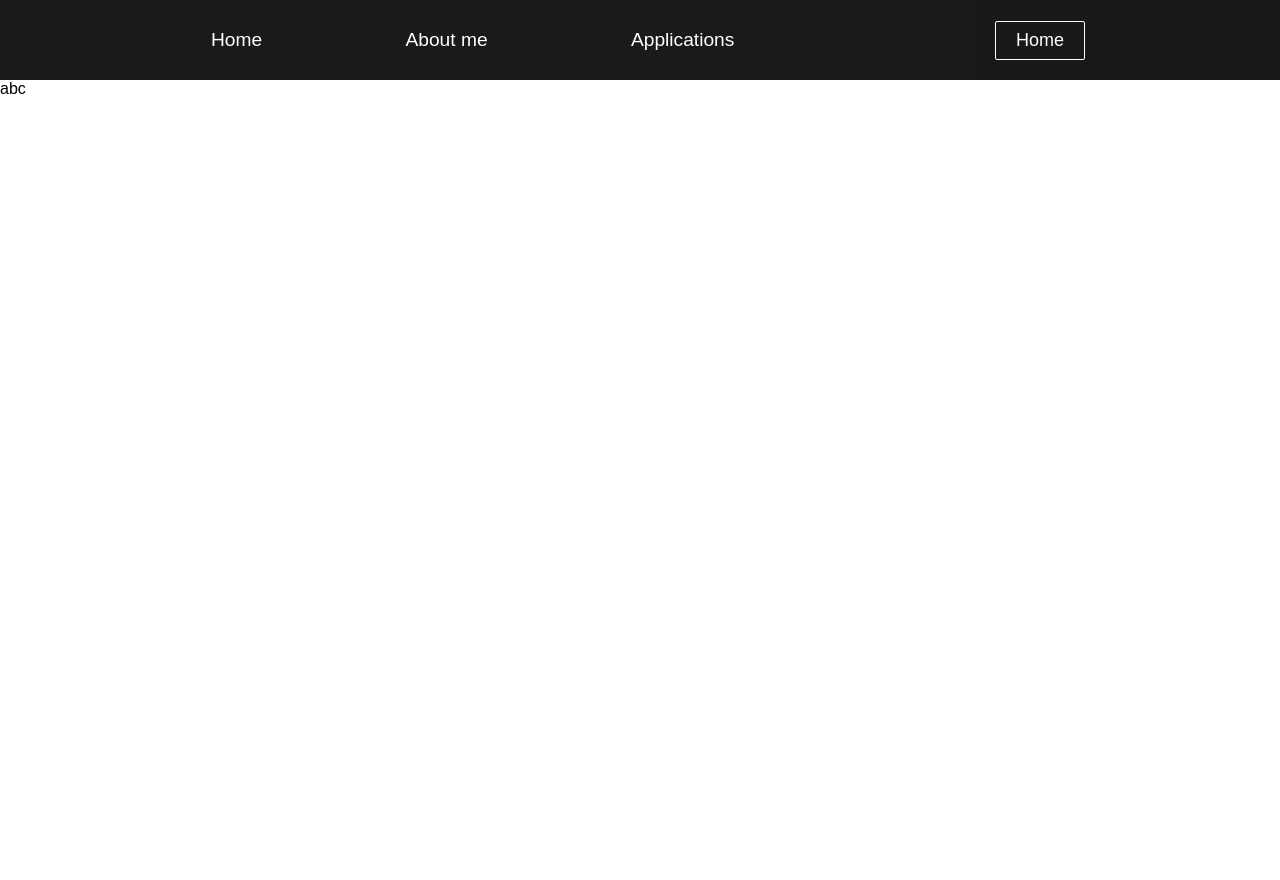
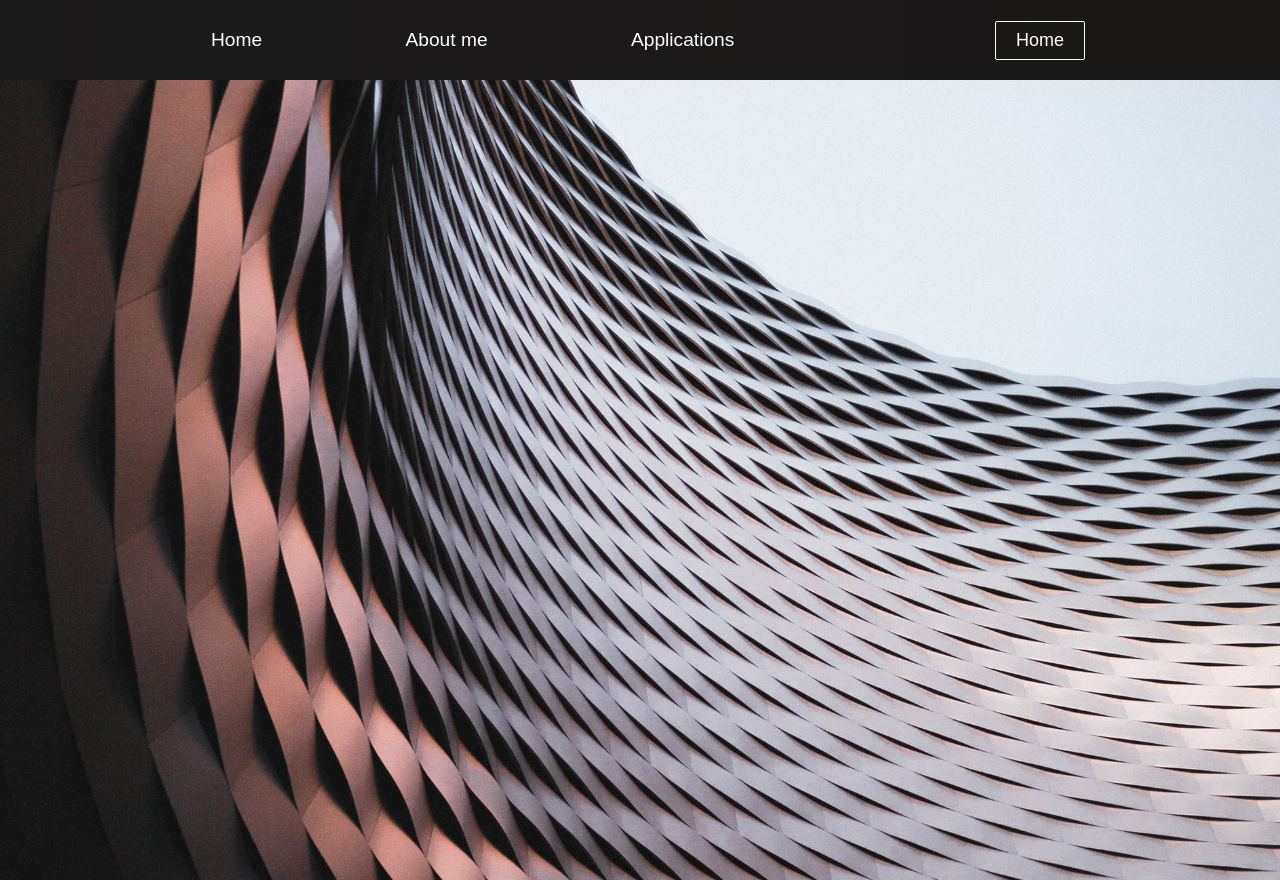
Before and after one commit to MaciejKlonicki/MyPortfolio, a React (Create React App) app: page /aboutme in a window 1280 px wide. Before the commit the page ends 800 px from the top, so only its background shows below. Built offline with nearby package versions, Linux system fonts and the light colour scheme; the HTML template or start-up script is replaced by a standard one.

Commit message:
I added about page and personalize that

```diff
--- a/src/components/Aboutme.css
+++ b/src/components/Aboutme.css
@@ -0,0 +1,6 @@
+.aboutme-image {
+    width: 100%;
+    height: 100%;
+    position: absolute;
+    object-fit: cover;
+}
--- a/src/components/Aboutme.js
+++ b/src/components/Aboutme.js
@@ -5,9 +5,22 @@ import './Aboutme.css'
 function Aboutme() {
   return (
     <div>
-      abc
-      </div>
+      <img
+      src='/images/z1.jpg'
+      alt='background-foto'
+      className='aboutme-image'
+      >
+      </img>
+    </div>
   )
 }
 
+// function Card(props){
+//   return (
+//     <div>
+
+//     </div>
+//   )
+// }
+
 export default Aboutme
--- a/src/components/Applications.css
+++ b/src/components/Applications.css
@@ -37,9 +37,10 @@
     }
 
     .video {
-      width: auto;
-      height: auto;
-      position: absolute;
       object-fit: cover;
+      width: 100%;
+      height: 100%;
+      position: fixed;
+      z-index: -1;
     }
   }
--- a/src/components/Body.css
+++ b/src/components/Body.css
@@ -2,7 +2,7 @@ video {
     object-fit: cover;
     width: 100%;
     height: 100%;
-    position: fixed;
+    position: absolute;
     z-index: -1;
   }
 
```
